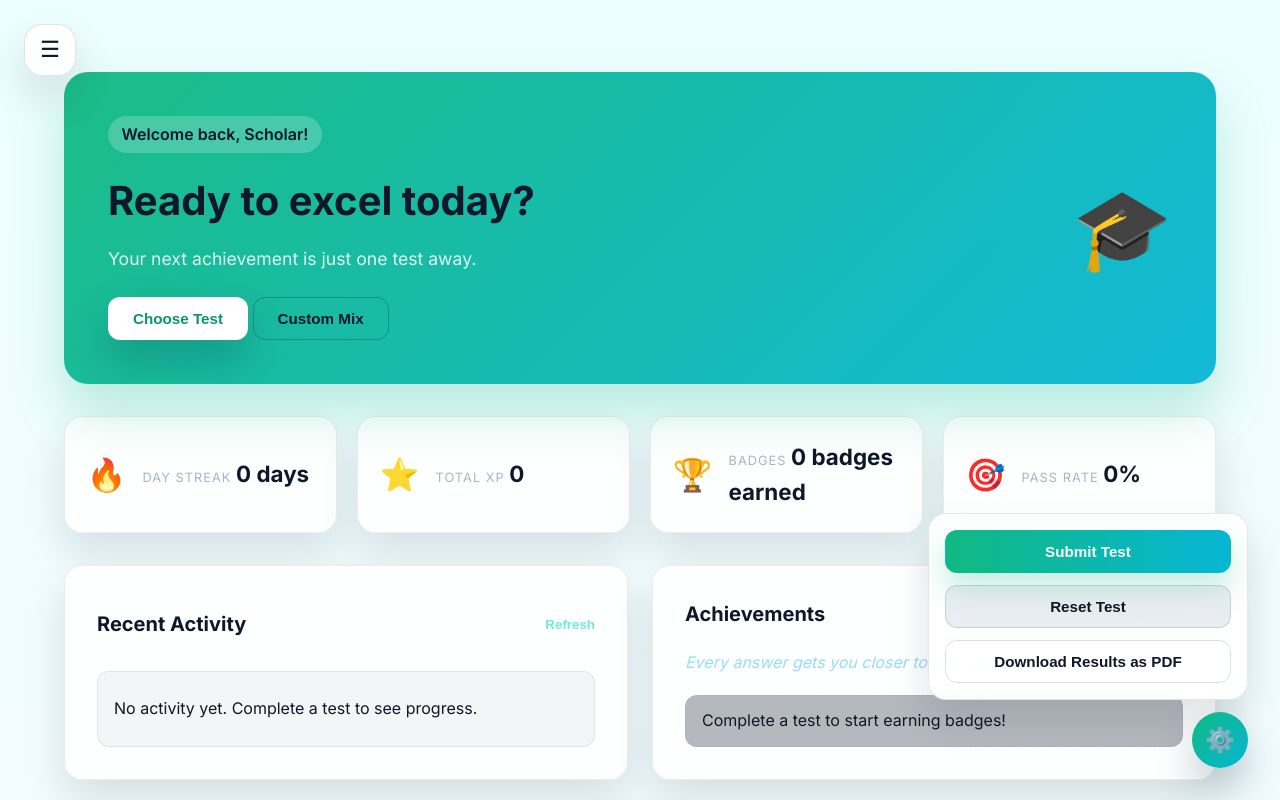
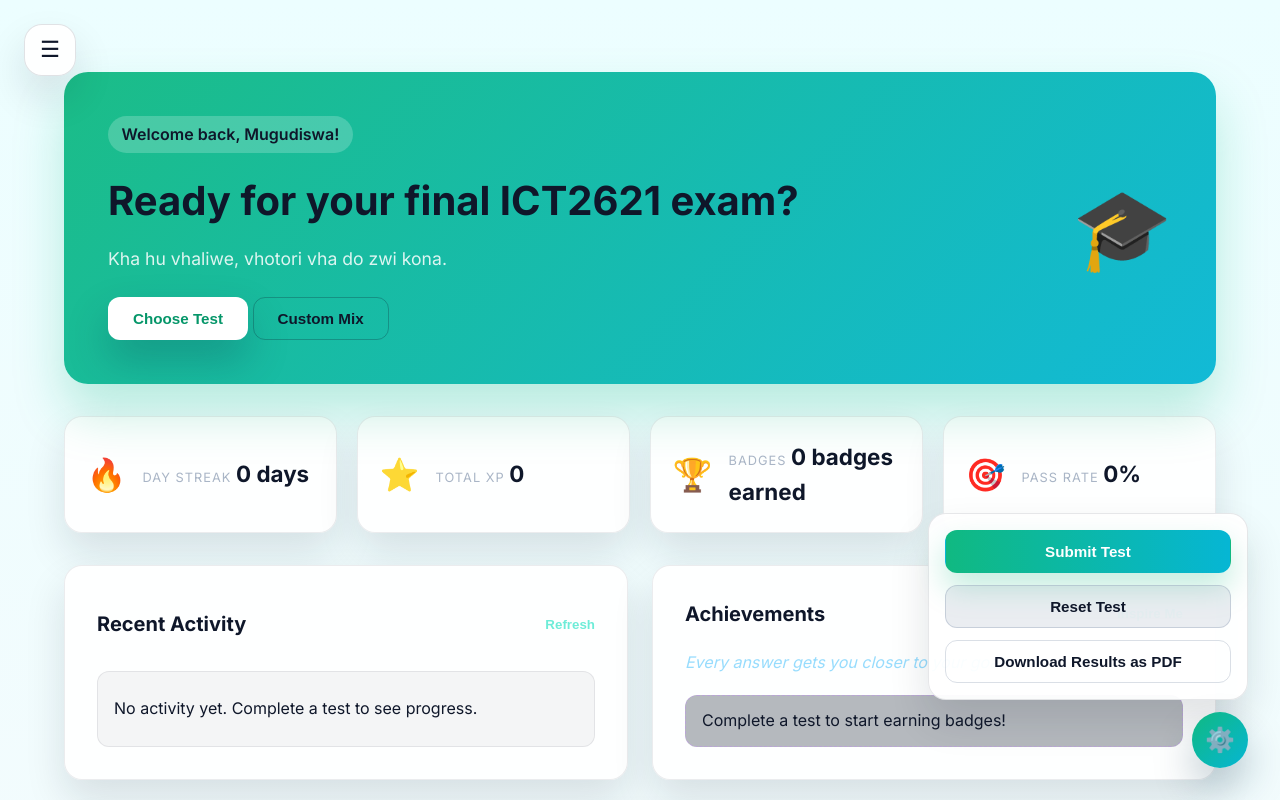
Before and after one commit to ramanugut/TestSimulatorApp, a plain HTML site: page index.html in a window 1280 px wide. Shown: the top 800 px of the page. Drawn offline with nearby package versions, Linux system fonts and the light colour scheme.

Commit message:
Update index.html
Signed-off-by: Thembuluwo Ramanugu <42994454+ramanugut@users.noreply.github.com>

```diff
--- a/index.html
+++ b/index.html
@@ -77,10 +77,10 @@
             <div class="sf-hero">
                 <div class="sf-hero__content">
                     <div class="sf-hero__badge">
-                        <span>Welcome back, Scholar!</span>
+                        <span>Welcome back, Mugudiswa!</span>
                     </div>
-                    <h1>Ready to excel today?</h1>
-                    <p>Your next achievement is just one test away.</p>
+                    <h1>Ready for your final ICT2621 exam?</h1>
+                    <p>Kha hu vhaliwe, vhotori vha do zwi kona.</p>
                     <div class="sf-hero__actions">
                         <button id="dashboard-choose-test" class="btn btn-light">Choose Test</button>
                         <button id="dashboard-custom-test" class="btn btn-outline">Custom Mix</button>
```
